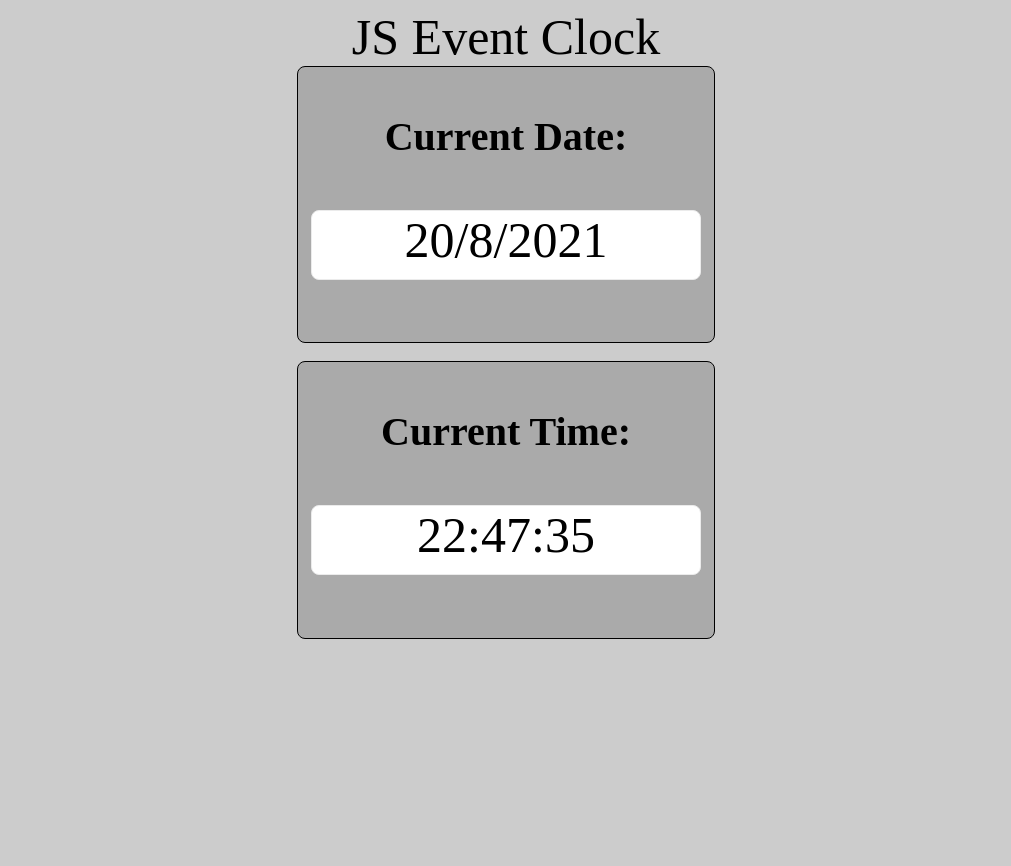
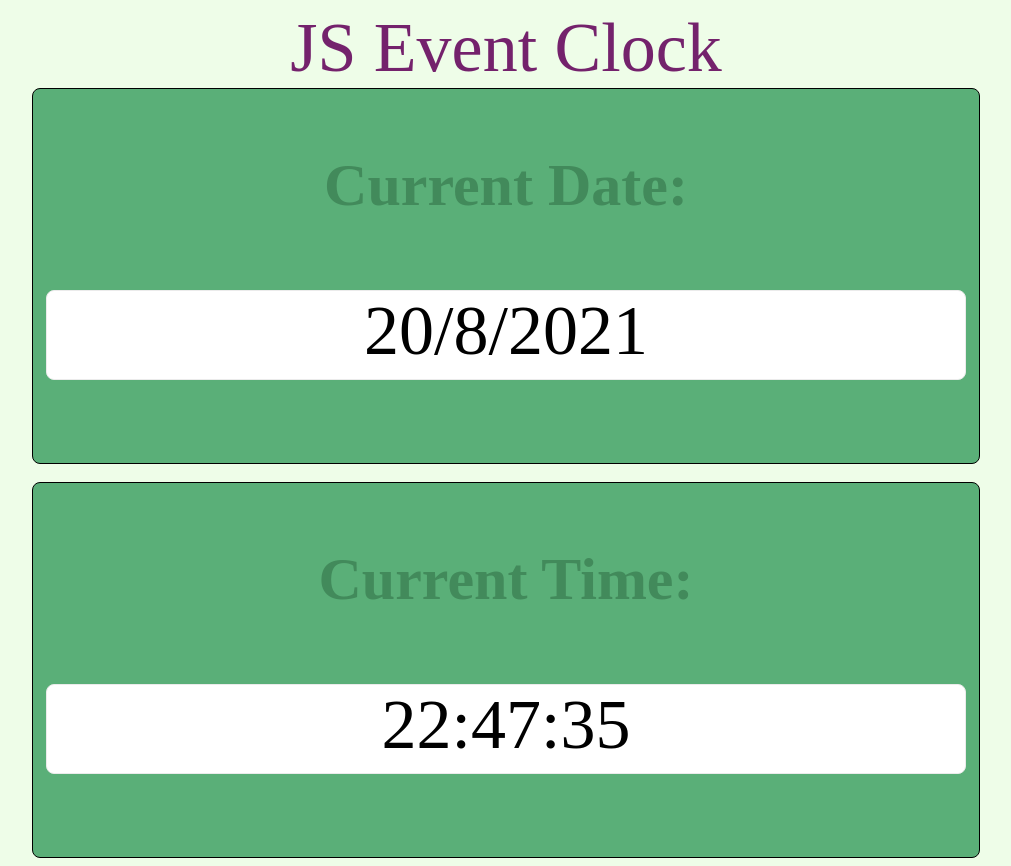
Before and after one commit to adam-selman/JS-Event-Clock, a plain HTML site: page index.html in a window 1280 px wide. Shown: the whole page, without its empty margins (134-1145 px from the left). Before the commit the page ends 800 px from the top, so only its background shows below. Drawn offline with Linux system fonts and the light colour scheme.

Commit message:
Add files via upload
•	Changed CSS colouring
•	Added dynamic screen scaling for small, medium and large devices

```diff
--- a/style.css
+++ b/style.css
@@ -1,27 +1,29 @@
 body{
-    background-color: #ccc;
+    background-color: #eefde8;
 }
 
 header{
-    font-size: 35px;
+    font-size: 45px;
     text-align: center;
+    color: #74226C;
 }
 
 h2{
-    font-size: 30px;
+    font-size: 35px;
     text-align: center;
+    color: #428A5B;
 
 }
 
 
-.clockContainer{
-    width: 25%;
+.clockContainer{ /* smalled sized/mobile screen */
+    width: 50%;
     height: 100%;
     margin: 0 auto;
     padding: 1%;
     border: 1px solid #000 ;
     border-radius: 8px;
-    background-color: #aaa;
+    background-color: #5AAF78;
 }
 
 .currentTimeText, .currentDateText{
@@ -48,15 +50,9 @@ h2{
     clear: both;
     display: block;}
 
-  /* Mobile first */
-
-  /* For mobile phones: */
-  [class*="col-"] {
-    width: 32%;
-  }
 
 
-  @media only screen and (min-width: 700px) {
+  @media only screen and (min-width: 700px) { /* medium sized screen */
     /* For desktop: */
 
     header{
@@ -73,7 +69,7 @@ h2{
     }
 
     .clockContainer{
-      width: 33%;
+      width: 60%;
     }
 
 
@@ -91,3 +87,22 @@ h2{
     .col-m-11 {width: 91.66%;}
     .col-m-12 {width: 100%;}
   }
+
+  @media only screen and (min-width: 1000px) { /* large sized screen */
+    header{
+      font-size: 70px;
+      }
+
+      h2{
+        font-size: 60px;
+      }
+
+      .currentTimeText, .currentDateText{
+        height: 90px;
+        font-size: 70px;
+      }
+
+    .clockContainer{
+      width: 75%;
+    }
+  }
```
